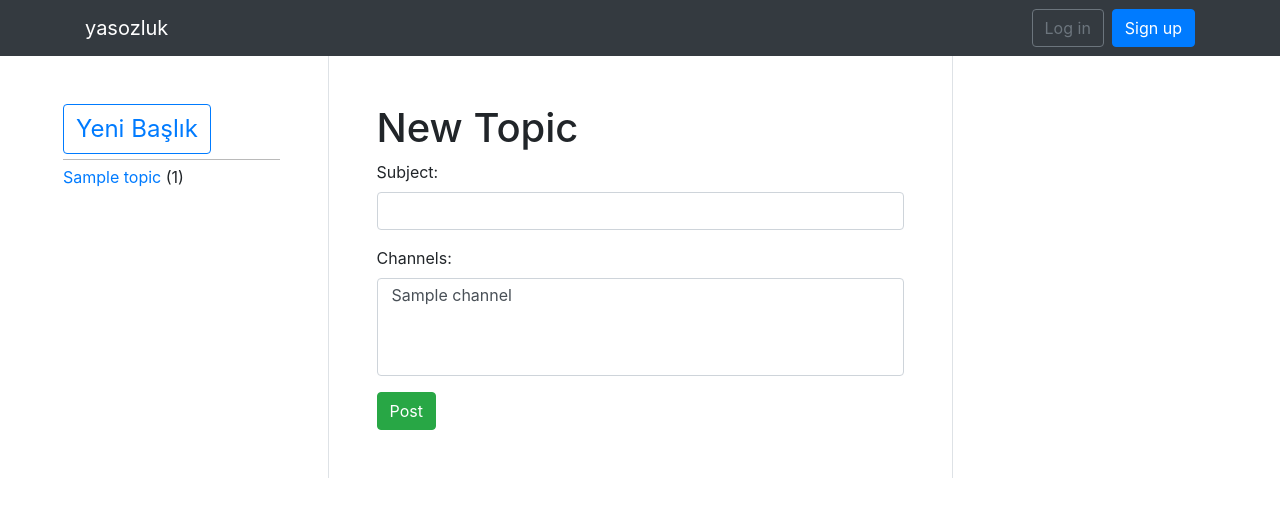
After one commit to seyyidibrahimgulec/yasozluk, a Django app: page /topic/new in a window 1280 px wide. The commit adds this page. Shown: the top 517 px of the page. Run offline with Django 3.2, Linux system fonts and the light colour scheme; tables that the repository leaves empty hold one stand-in row (values such as "Sample post"); some libraries are stand-ins or nearby versions.

Commit message:
add new topic/ add bootstrap form tweaks, change pagination to bootstrap

```diff
--- /dev/null
+++ b/contents/forms.py
@@ -0,0 +1,13 @@
+from django import forms
+from .models import Topic, Channel
+
+
+class NewTopicForm(forms.ModelForm):
+    # message = forms.CharField(widget=forms.Textarea(), max_length=4000,
+    #                           help_text='The max length of the text is 4000.')
+    # channels = forms.MultipleChoiceField(widget=forms.CheckboxSelectMultiple())
+    channels = forms.ModelMultipleChoiceField(queryset=Channel.objects.all())
+
+    class Meta:
+        model = Topic
+        fields = '__all__'
--- a/contents/models.py
+++ b/contents/models.py
@@ -59,3 +59,6 @@ class Entry(models.Model):
 
 class Channel(models.Model):
     name = models.CharField(max_length=255)
+
+    def __str__(self):
+        return self.name
--- a/contents/views.py
+++ b/contents/views.py
@@ -1,10 +1,11 @@
 import datetime
 
-from django.core.paginator import Paginator
-from django.shortcuts import render
+from django.core.paginator import Paginator, PageNotAnInteger, EmptyPage
+from django.shortcuts import render, redirect
 from django.views.generic import ListView
 
-from contents.models import Entry, Topic
+from contents.forms import NewTopicForm
+from contents.models import Entry, Topic, Channel
 
 
 class HomePageListView(ListView):
@@ -21,21 +22,44 @@ class HomePageListView(ListView):
 
 
 def entryListView(request, num=-1):
-    topicId = num
     # all topics are being fetched at the moment.
     # will be put some kind of pagination over here
     # or will be moved to somewhere else
-    topics = Topic.objects.order_by("-entry__created_at")
-    entries = Entry.objects.filter(topic__pk=topicId).order_by("-created_at")
-    currentTopic = Topic.objects.get(pk=topicId)
+    topics = Topic.objects.order_by("-id")
+    topicEntries = Entry.objects.filter(topic__pk=num).order_by("-created_at")
+    currentTopic = Topic.objects.get(pk=num)
     channels = currentTopic.channels.all()
+    page = request.GET.get('page', 1)
 
-    paginator = Paginator(entries, 10)  # Show 25 contacts per page.
-    page_number = tonumeric(request.GET.get('page'), 1)
-    page_obj = paginator.get_page(page_number)
+    paginator = Paginator(topicEntries, 10)  # Show 25 contacts per page.
+    try:
+        entries = paginator.page(page)
+    except PageNotAnInteger:
+        # fallback to the first page
+        entries = paginator.page(1)
+    except EmptyPage:
+        # probably the user tried to add a page number
+        # in the url, so we fallback to the last page
+        entries = paginator.page(paginator.num_pages)
+
     return render(request, 'topicEntries.html',
-                  {'page_obj': page_obj, 'topics': topics, 'currentTopic': currentTopic, 'channels': channels,
+                  {'entries': entries, 'topics': topics, 'currentTopic': currentTopic, 'channels': channels,
                    'pageCount': paginator.num_pages})
+
+
+def newTopic(request):
+    topics = Topic.objects.order_by("-id")
+    channels = Channel.objects.all().order_by("name")
+
+    if request.method == 'POST':
+        form = NewTopicForm(request.POST)
+        if form.is_valid():
+            newSaved = form.save()
+            print("saved with:", newSaved.pk)
+            return redirect('topicEntries', num=newSaved.pk)
+    else:
+        form = NewTopicForm()
+    return render(request, 'newTopic.html', {'form': form, 'topics': topics, 'channels': channels})
 
 
 def tonumeric(s, default):
--- a/requirements.txt
+++ b/requirements.txt
@@ -1,3 +1,4 @@
 Django==3.0.3
 psycopg2-binary==2.8.4
 django-enumfields==2.0.0
+django-widget-tweaks=1.4.8
--- a/static/css/style.css
+++ b/static/css/style.css
@@ -2,3 +2,9 @@
     margin-bottom: 2rem!important;
     border-bottom: 1px solid #80808029;
 }
+
+.newTopicLink{
+    border-bottom: 1px solid #00000045;
+    margin-bottom: 5px;
+    padding-bottom: 5px;
+}
--- /dev/null
+++ b/templates/includes/form.html
@@ -0,0 +1,28 @@
+{% load widget_tweaks %}
+
+{% for field in form %}
+  <div class="form-group">
+    {{ field.label_tag }}
+
+    {% if form.is_bound %}
+      {% if field.errors %}
+        {% render_field field class="form-control is-invalid" %}
+        {% for error in field.errors %}
+          <div class="invalid-feedback">
+            {{ error }}
+          </div>
+        {% endfor %}
+      {% else %}
+        {% render_field field class="form-control is-valid" %}
+      {% endif %}
+    {% else %}
+      {% render_field field class="form-control" %}
+    {% endif %}
+
+    {% if field.help_text %}
+      <small class="form-text text-muted">
+        {{ field.help_text }}
+      </small>
+    {% endif %}
+  </div>
+{% endfor %}
--- /dev/null
+++ b/templates/newTopic.html
@@ -0,0 +1,43 @@
+{% extends 'base.html' %}
+
+
+{% block content %}
+
+<div class="container-fluid">
+    {% if fail %}
+    <h1>{{fail}}</h1>
+    {%endif%}
+    <div class="row">
+        <div class="col-3 p-5">
+            <div class="newTopicLink">
+                <a style="font-size: x-large;" class="btn btn-outline-primary" href="{% url 'newTopic'%}">Yeni
+                    Başlık</a>
+            </div>
+            {% for topic in topics %}
+            <p><a href="{% url 'topicEntries' num=topic.pk %}">{{ topic.subject }}</a> ({{ topic.get_entry_set }})</p>
+            {% endfor %}
+        </div>
+        <div class="col-6 p-5 border-right border-left">
+            <div class="row">
+                <div class="col-12">
+                    <h1>New Topic</h1>
+                </div>
+            </div>
+            <form method="post">
+                <form method="post">
+                    {% csrf_token %}
+                    {% include 'includes/form.html' %}
+                    <button type="submit" class="btn btn-success">Post</button>
+                </form>
+            </form>
+            <form>
+
+            </form>
+        </div>
+        <div class="col-3">
+
+        </div>
+    </div>
+</div>
+
+{% endblock content %}
--- a/yasozluk/settings.py
+++ b/yasozluk/settings.py
@@ -38,10 +38,12 @@ INSTALLED_APPS = [
     'django.contrib.messages',
     'django.contrib.staticfiles',
 
+    'widget_tweaks',
     # Custom Apps
     'contents',
     'interactions',
     'users',
+
 ]
 
 MIDDLEWARE = [
@@ -84,7 +86,6 @@ DATABASES = {
         'NAME': 'yasozluk',
         'USER': 'postgres',
         'PORT': '5432',
-        'PASSWORD':'1234'
     }
 }
 
--- a/yasozluk/urls.py
+++ b/yasozluk/urls.py
@@ -17,10 +17,11 @@ from django.contrib import admin
 from django.urls import path
 
 from contents.views import HomePageListView
-from contents.views import entryListView
+from contents.views import entryListView, newTopic
 
 urlpatterns = [
     path('admin/', admin.site.urls),
     path("", HomePageListView.as_view(), name="home"),
-    path('topic/<int:num>/', entryListView, name="topicEntries")
+    path('topic/<int:num>/', entryListView, name="topicEntries"),
+    path('topic/new', newTopic, name="newTopic")
 ]
```
Also changed, not shown: templates/topicEntries.html (+46 -20 lines).
